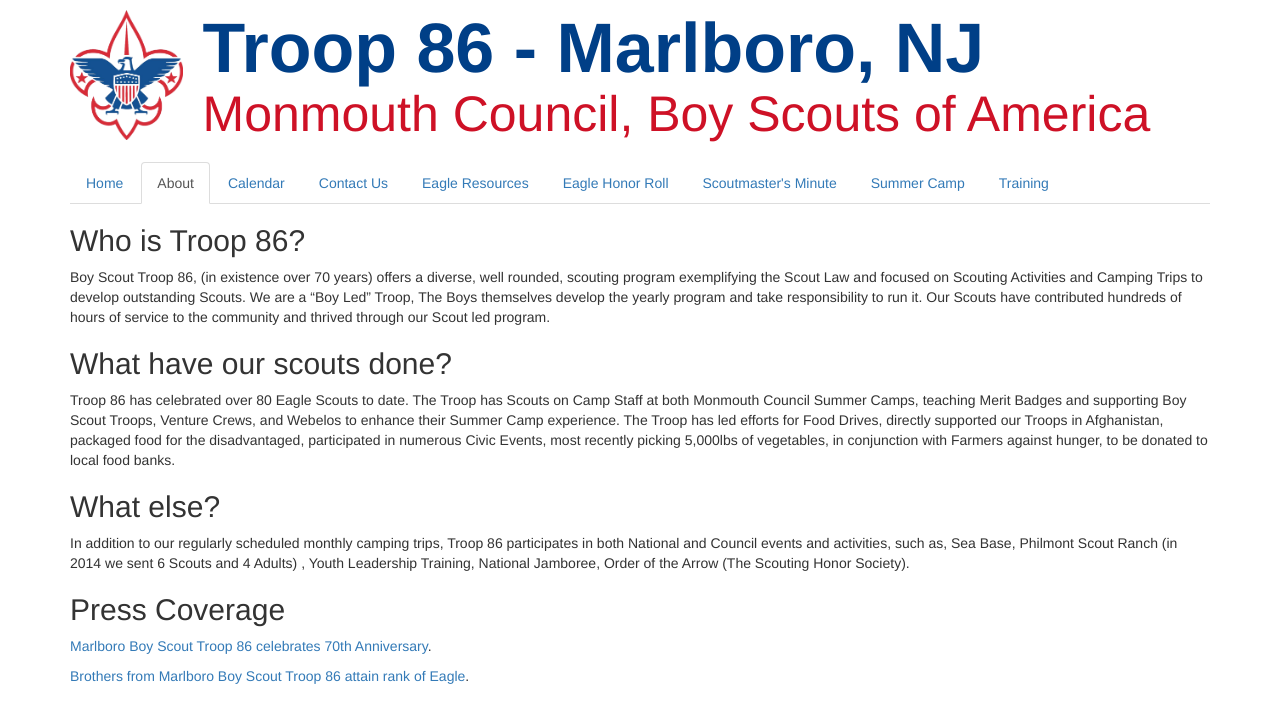
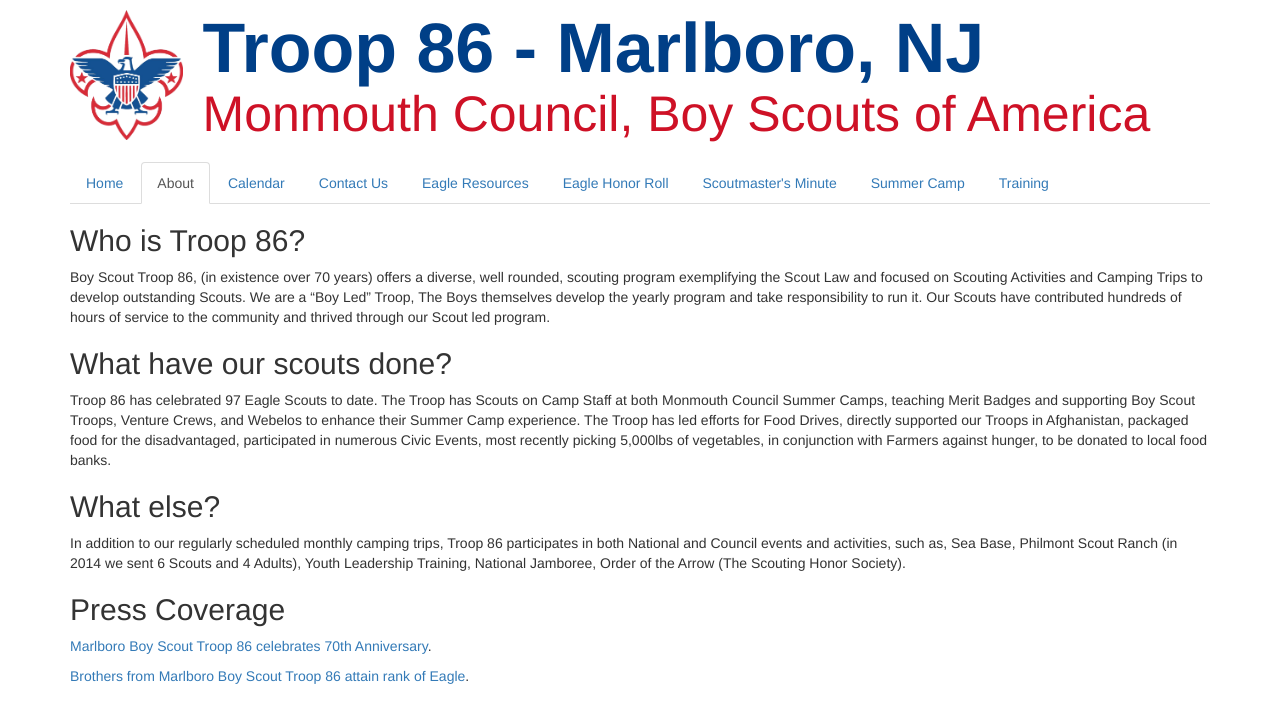
Before and after one commit to akparekh/bsatroop86.github.io, a Jekyll site: the page built from about.md, in a window 1280 px wide. Shown: the top 723 px of the page. Built offline with Jekyll 4.4.1, drawn with Linux system fonts in a browser that asks for light colours; nearby versions of some CDN libraries; our own code applies the rules of GitHub Pages for plain Markdown files.

Commit message:
Update about.md

```diff
--- a/about.md
+++ b/about.md
@@ -8,10 +8,10 @@
 Boy Scout Troop 86, (in existence over 70 years) offers a diverse, well rounded, scouting program exemplifying the Scout Law and focused on Scouting Activities and Camping Trips to develop outstanding Scouts. We are a “Boy Led” Troop, The Boys themselves develop the yearly program and take responsibility to run it.  Our Scouts have contributed hundreds of hours of service to the community and thrived through our Scout led program.
 
 ## What have our scouts done?
-Troop 86 has celebrated over 80 Eagle Scouts to date.  The Troop has Scouts on Camp Staff at both Monmouth Council Summer Camps, teaching Merit Badges and supporting Boy Scout Troops, Venture Crews, and Webelos to enhance their Summer Camp experience.  The Troop has led efforts for Food Drives, directly supported our Troops in Afghanistan, packaged food for the disadvantaged, participated in numerous Civic Events, most recently picking 5,000lbs of vegetables, in conjunction with Farmers against hunger, to be donated to local food banks.
+Troop 86 has celebrated 97 Eagle Scouts to date.  The Troop has Scouts on Camp Staff at both Monmouth Council Summer Camps, teaching Merit Badges and supporting Boy Scout Troops, Venture Crews, and Webelos to enhance their Summer Camp experience.  The Troop has led efforts for Food Drives, directly supported our Troops in Afghanistan, packaged food for the disadvantaged, participated in numerous Civic Events, most recently picking 5,000lbs of vegetables, in conjunction with Farmers against hunger, to be donated to local food banks.
 
 ## What else?
-In addition to our regularly scheduled monthly camping trips, Troop 86 participates in both National and Council events and activities, such as, Sea Base, Philmont Scout Ranch (in 2014 we sent 6 Scouts and 4 Adults) , Youth Leadership Training, National Jamboree, Order of the Arrow (The Scouting Honor Society).
+In addition to our regularly scheduled monthly camping trips, Troop 86 participates in both National and Council events and activities, such as, Sea Base, Philmont Scout Ranch (in 2014 we sent 6 Scouts and 4 Adults), Youth Leadership Training, National Jamboree, Order of the Arrow (The Scouting Honor Society).
 
 ## Press Coverage
 [Marlboro Boy Scout Troop 86 celebrates 70th Anniversary](http://www.centraljersey.com/news/news_transcript/stories/marlboro-boy-scout-troop-celebrates-th-anniversary/article_62651a98-f26e-5446-93c1-8f2198c9a88d.html).
```
